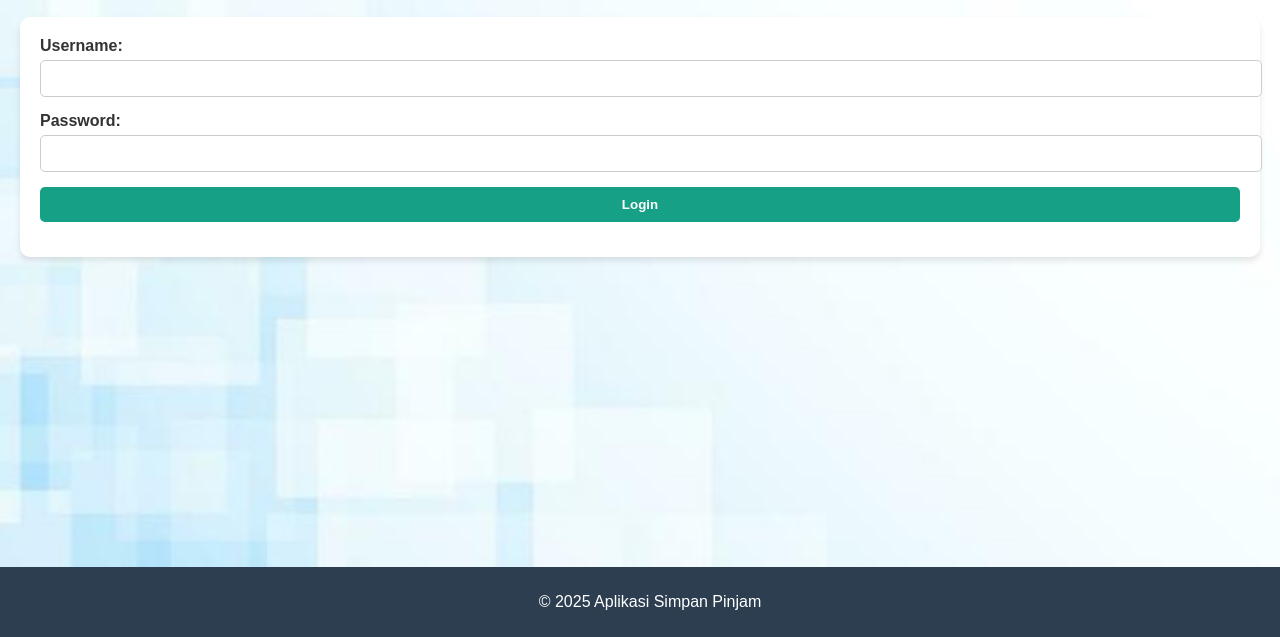
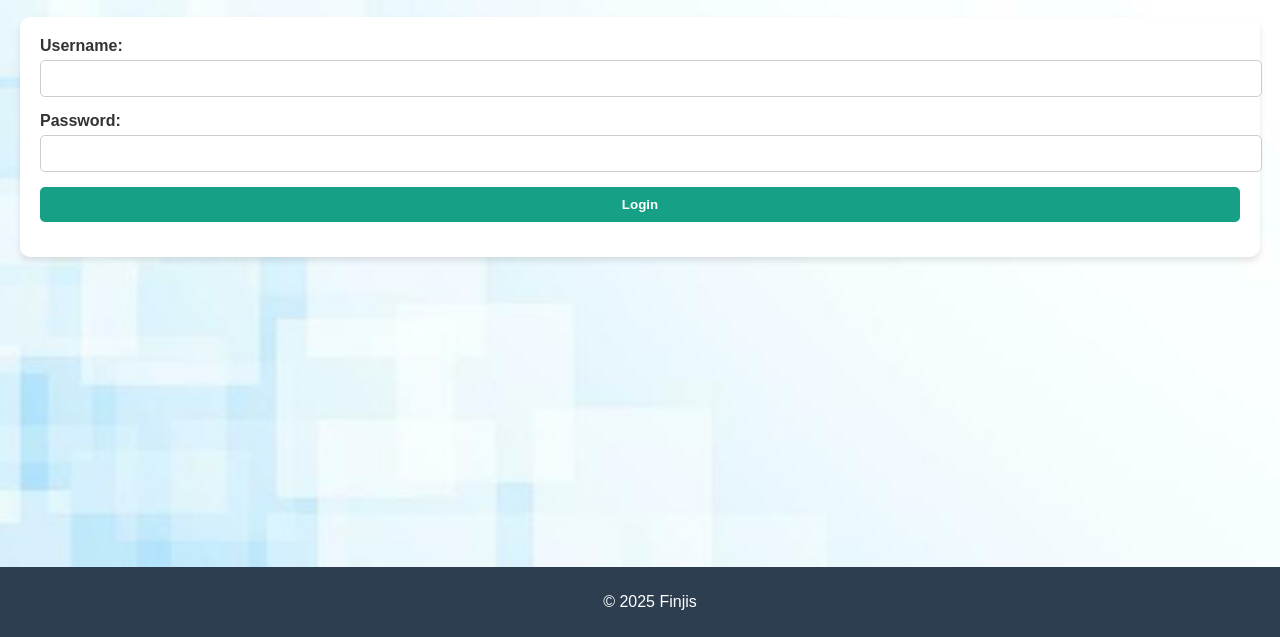
Before and after one commit to azismlna/finjis, a plain HTML site: page login.html in a window 1280 px wide. Shown: the part 163-800 px from the top of the page. Drawn offline with Linux system fonts and the light colour scheme.

Commit message:
Update login.html

```diff
--- a/login.html
+++ b/login.html
@@ -35,7 +35,7 @@
   </main>
 
   <footer>
-    <p>&copy; 2025 Aplikasi Simpan Pinjam</p>
+    <p>&copy; 2025 Finjis</p>
   </footer>
 </body>
 </html>
```
